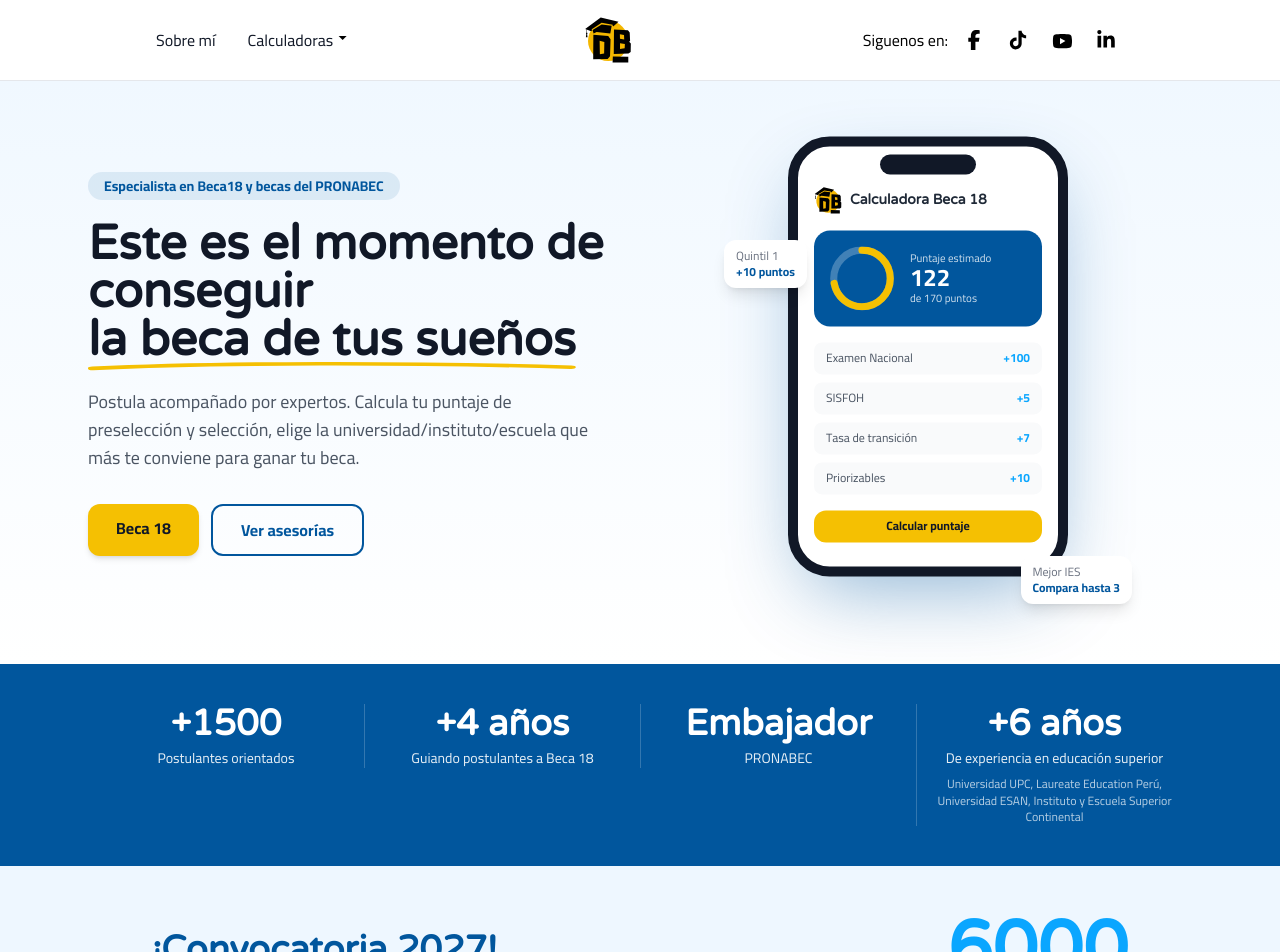
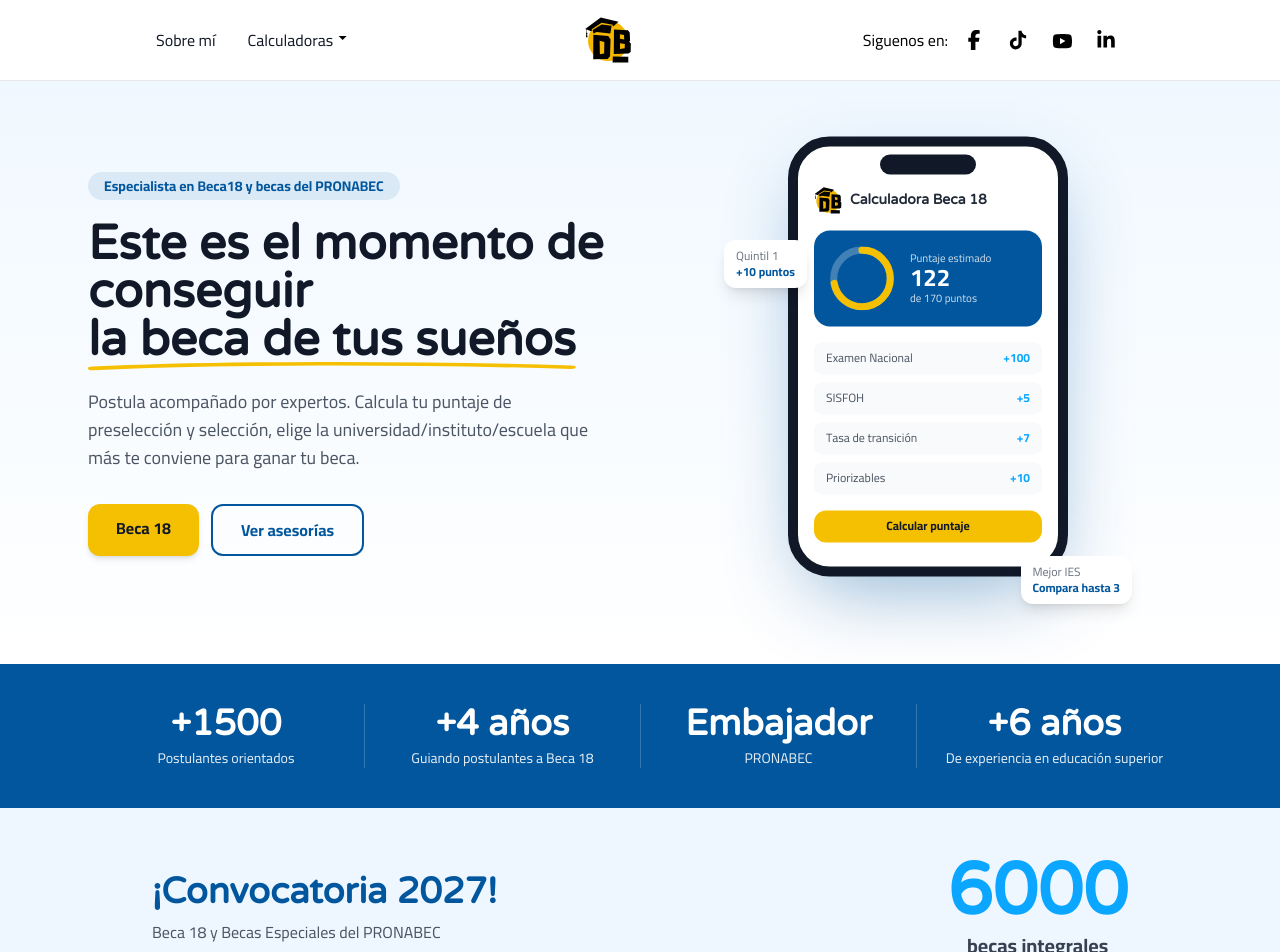
Before and after one commit to daevrusse/DavidBecas, a React (Vite) app: page / in a window 1280 px wide. Shown: the top 952 px of the page. Built offline with nearby package versions, Linux system fonts and the light colour scheme.

Commit message:
Cifras: quitar detalle de instituciones

```diff
--- a/src/data/landing.js
+++ b/src/data/landing.js
@@ -6,11 +6,7 @@ export const stats = [
   { valor: '+1500', etiqueta: 'Postulantes orientados' },
   { valor: '+4 años', etiqueta: 'Guiando postulantes a Beca 18' },
   { valor: 'Embajador', etiqueta: 'PRONABEC' },
-  {
-    valor: '+6 años',
-    etiqueta: 'De experiencia en educación superior',
-    detalle: 'Universidad UPC, Laureate Education Perú, Universidad ESAN, Instituto y Escuela Superior Continental',
-  },
+  { valor: '+6 años', etiqueta: 'De experiencia en educación superior' },
 ]
 
 // Contador "¡Convocatoria 2027!" (fuente: https://www.pronabec.gob.pe/beca-18/)
```
